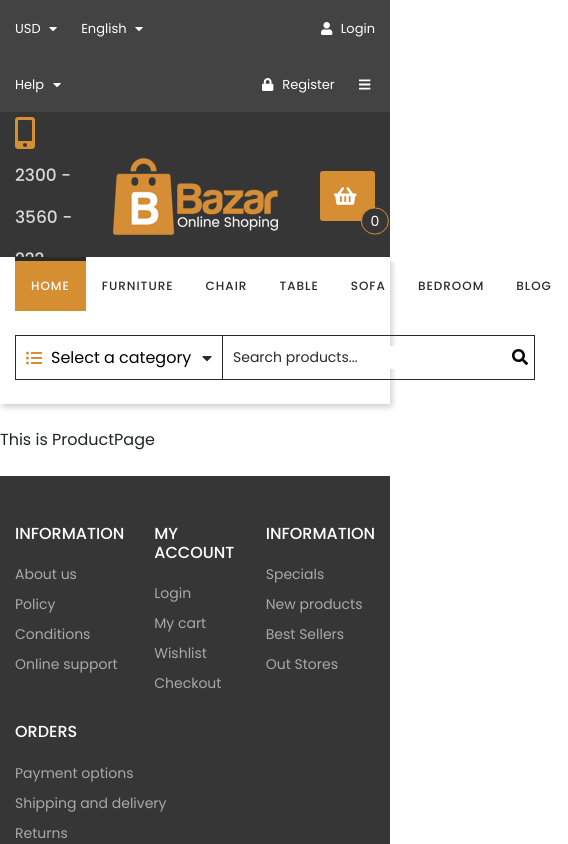
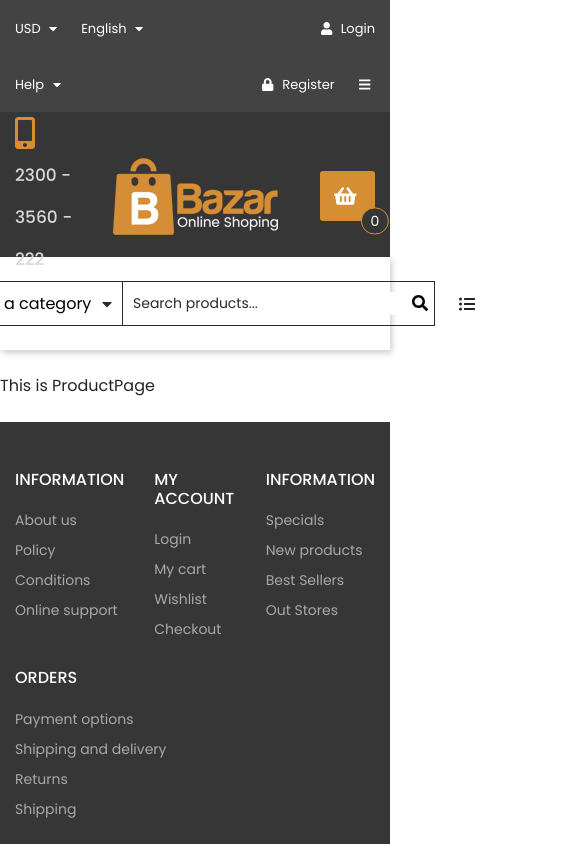
Before and after one commit to iMdPd/reactTeamProject, a React (Create React App) app: page /product/1 in a window 390 px wide. Shown: the top 844 px of the page, 568 px wide, since content can reach past the window. Built offline with nearby package versions, Linux system fonts and the light colour scheme.

Commit message:
Add menu icon on mobile resolution

```diff
--- a/src/components/layout/MenuBar/MenuBar.js
+++ b/src/components/layout/MenuBar/MenuBar.js
@@ -1,5 +1,7 @@
 import React from 'react';
 import PropTypes from 'prop-types';
+import { FontAwesomeIcon } from '@fortawesome/react-fontawesome';
+import { faListUl } from '@fortawesome/free-solid-svg-icons';
 
 import ProductSearch from '../../features/ProductSearch/ProductSearch';
 
@@ -9,10 +11,12 @@ const MenuBar = ({ children }) => (
   <div className={styles.root}>
     <div className='container'>
       <nav className='row  flex-column-reverse  flex-xl-row  align-items-center '>
-        <div className='col text-center my-4'>
+        <div className='col d-flex justify-content-center align-items-center  my-4'>
           <ProductSearch />
+          {/* <button className='d-block ml-4 d-md-none'>click</button> */}
+          <FontAwesomeIcon className='d-block ml-4 d-md-none' icon={faListUl} />
         </div>
-        <div className={'col-auto ' + styles.menu}>
+        <div className={'col-auto d-none d-md-flex ' + styles.menu}>
           <ul>
             <li>
               <a href='#' className={styles.active}>
```
